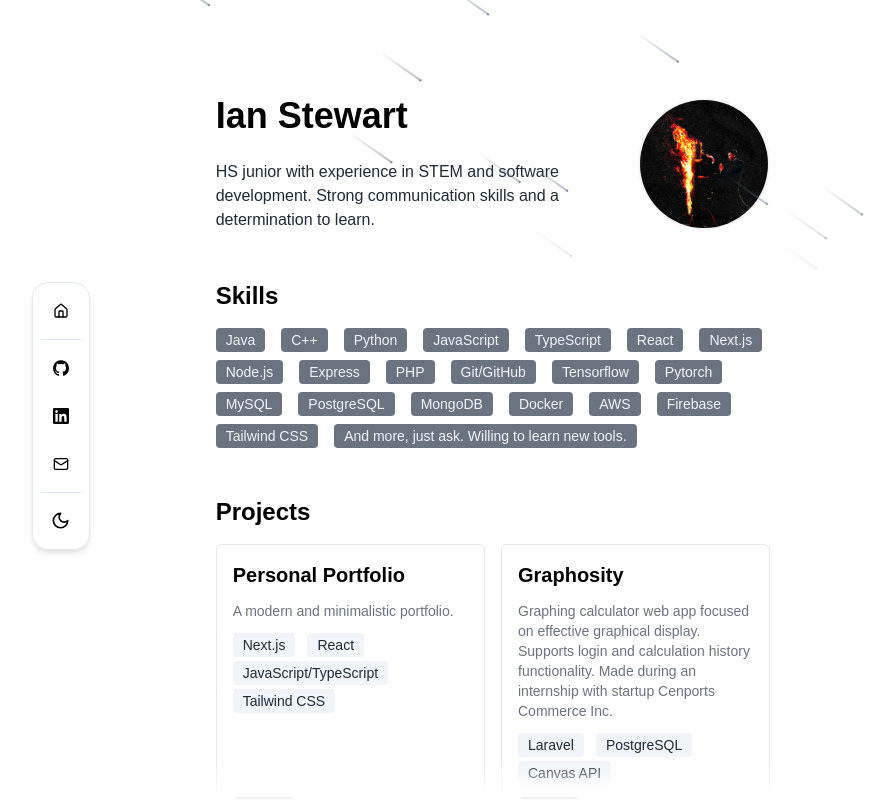
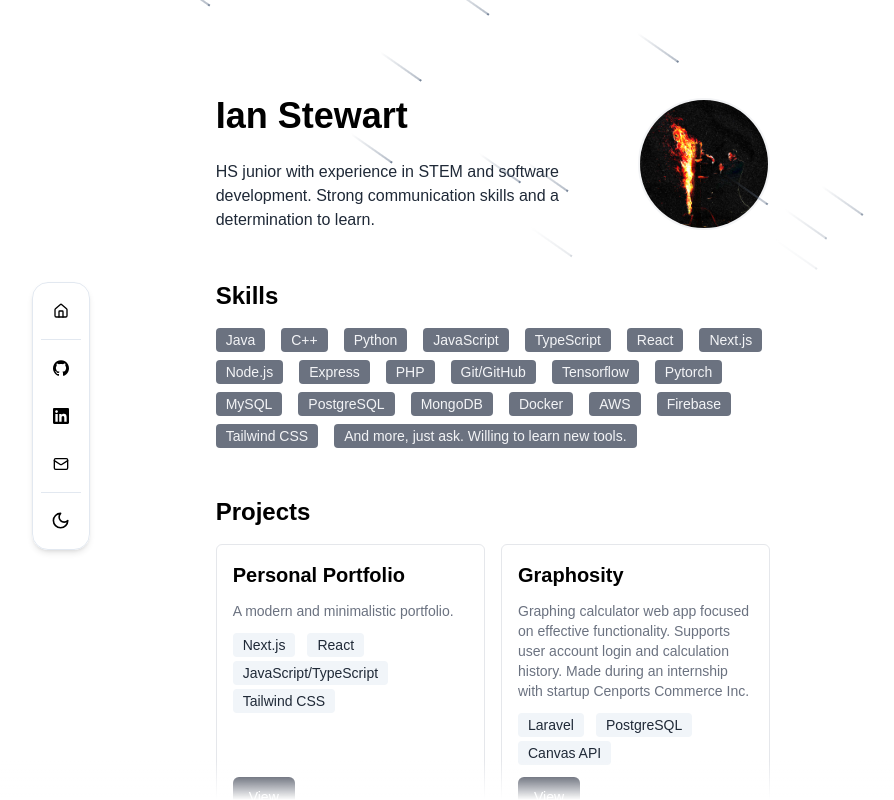
Before and after one commit to ghost1034/PersonalPortfolio, a Next.js app: page / in a window 1280 px wide. Shown: the top 800 px of the page, without its empty margins (147-1041 px from the left). Built offline with nearby package versions, Linux system fonts and the light colour scheme; a web font is replaced by a local one.

Commit message:
Updated project info

```diff
--- a/components/Projects.tsx
+++ b/components/Projects.tsx
@@ -18,7 +18,7 @@ const projectsData = [
   {
     title: "Graphosity",
     description:
-      "Graphing calculator web app focused on effective graphical display. Supports login and calculation history functionality. Made during an internship with startup Cenports Commerce Inc.",
+      "Graphing calculator web app focused on effective functionality. Supports user account login and calculation history. Made during an internship with startup Cenports Commerce Inc.",
     link: "https://github.com/ghost1034/Graphosity",
     technologies: ["Laravel", "PostgreSQL", "Canvas API"],
   },
```
